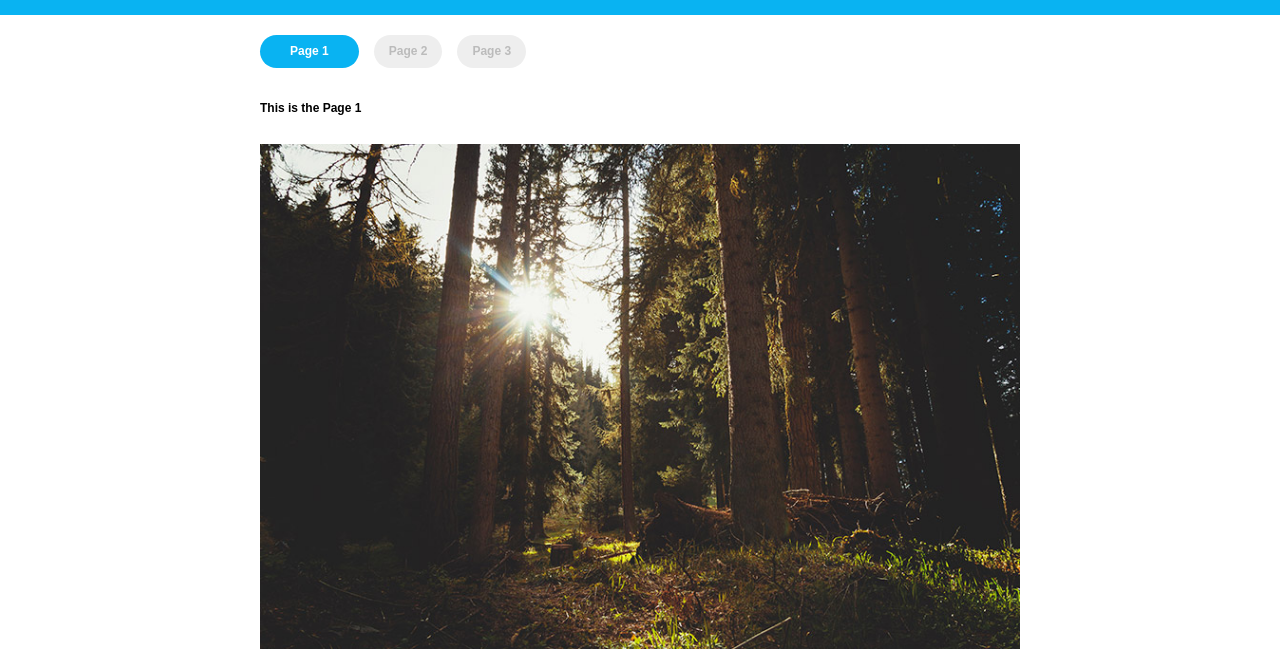
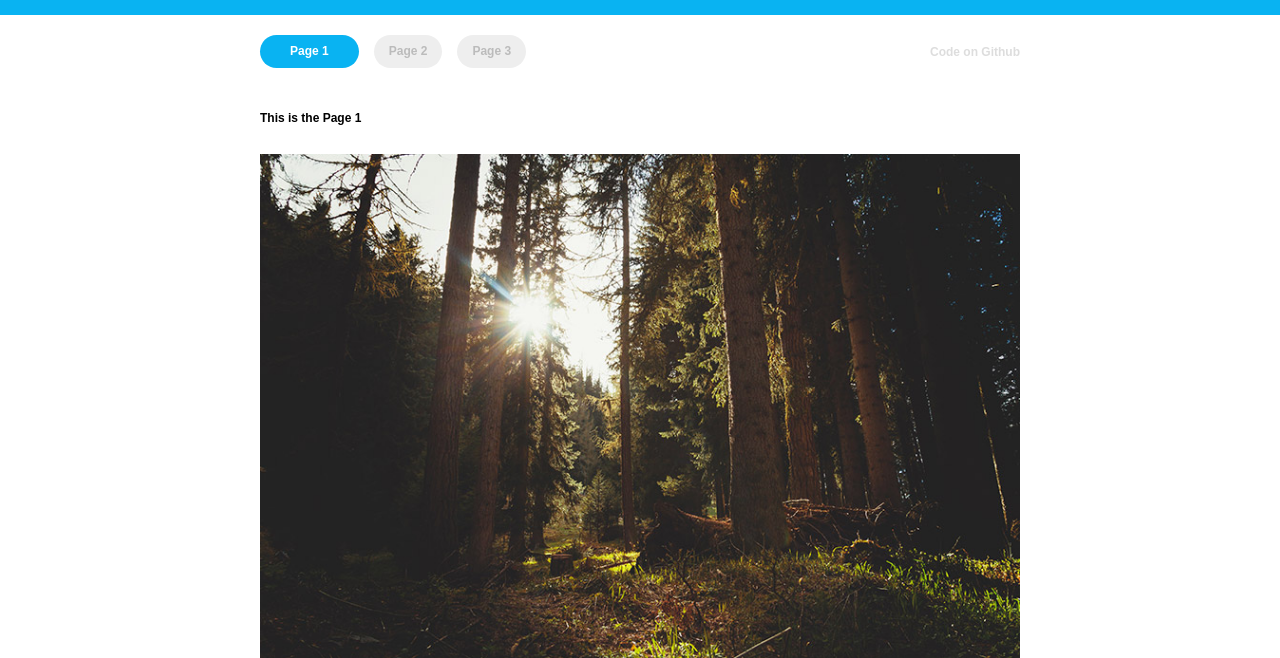
Before and after one commit to jmuspratt/hijax-demo, a PHP site: page / in a window 1280 px wide. Shown: the top 658 px of the page. Run offline with PHP 8.4, Linux system fonts and the light colour scheme; some libraries are stand-ins or nearby versions.

Commit message:
add code link

```diff
--- a/css/screen.css
+++ b/css/screen.css
@@ -704,6 +704,12 @@ body:after {
     -moz-transform:  rotateX(0);
     -o-transform:  rotateX(0);
     transform:  rotateX(0); } }
+a {
+  -webkit-transition: color 0.3s linear;
+  -moz-transition: color 0.3s linear;
+  -o-transition: color 0.3s linear;
+  transition: color 0.3s linear; }
+
 body {
   overflow-x: hidden; }
 
@@ -848,6 +854,13 @@ a:hover {
       color: #fff;
       top: 0;
       padding: 6px 30px; }
+  .main-header .code-link {
+    padding-top: 27px; }
+    .main-header .code-link a {
+      font-weight: bold;
+      color: #ddd; }
+    .main-header .code-link a:hover {
+      color: #09b3f2; }
 
 @media only screen and (min-width: 760px) {
   .left {
@@ -856,4 +869,13 @@ a:hover {
 
   .right {
     width: 48%;
-    float: right; } }
+    float: right; }
+
+  .main-header nav {
+    float: left;
+    width: 60%; }
+
+  .code-link {
+    float: right;
+    width: 35%;
+    text-align: right; } }
--- a/index.html
+++ b/index.html
@@ -23,7 +23,7 @@
 
 <body class="page1" data-features="AnimatedScrolling OpenClose TapHover">
 
-		<header class="main-header">
+		<header class="main-header cf">
 			<nav>
 				<ul class="cf">
 					<li class="active"><a href="index.html">Page 1</a></li>
@@ -31,6 +31,9 @@
 					<li class=""><a href="page3.html">Page 3</a></li>
 				</ul>
 			</nav>
+
+			<p class="code-link"><a href="http://github.com/jmuspratt/hijax-demo">Code on Github</a></p>
+
 		</header>
 
 	<div id="main" class="main scene" role="main">
--- a/page2.html
+++ b/page2.html
@@ -24,7 +24,7 @@
 
 <body class="page2" data-features="AnimatedScrolling OpenClose TapHover">
 
-	<header class="main-header">
+	<header class="main-header cf">
 		<nav>
 			<ul class="cf">
 				<li class=""><a href="index.html">Page 1</a></li>
--- a/page3.html
+++ b/page3.html
@@ -22,7 +22,7 @@
 
 <body class="page3" data-features="AnimatedScrolling OpenClose TapHover">
 
-		<header class="main-header">
+		<header class="main-header cf">
 			<nav>
 				<ul class="cf">
 					<li class=""><a href="index.html">Page 1</a></li>
--- a/scss/screen.scss
+++ b/scss/screen.scss
@@ -39,7 +39,7 @@
 	$animation_duration: .4s;
 
 
-
+	a {@include transition (color .3s linear);}
 
 	body  {overflow-x:hidden;}
 
@@ -99,6 +99,7 @@
 		@include transition(all .4s ease);
 		position:relative;
 		nav {
+
 			margin:20px 0 10px 0;
 			ul 				{list-style:none; margin:0;padding:0;}
 			li 				{float:left; margin-right:15px;}
@@ -108,6 +109,8 @@
 
 			li.active a {background:$cyan; color:#fff; top:0;  padding: 6px 30px; }
 		}
+
+		.code-link { padding-top:27px; a {font-weight:bold; color:#ddd;} a:hover {color:$cyan;}}
 	}
 
 
@@ -115,4 +118,8 @@
 
 	.left 	{width:48%; float:left;}
 	.right 	{width:48%; float:right;}
+
+	.main-header nav {	float:left;
+			width:60%;}
+	.code-link {float:right; width:35%; text-align:right; }
 }
```
